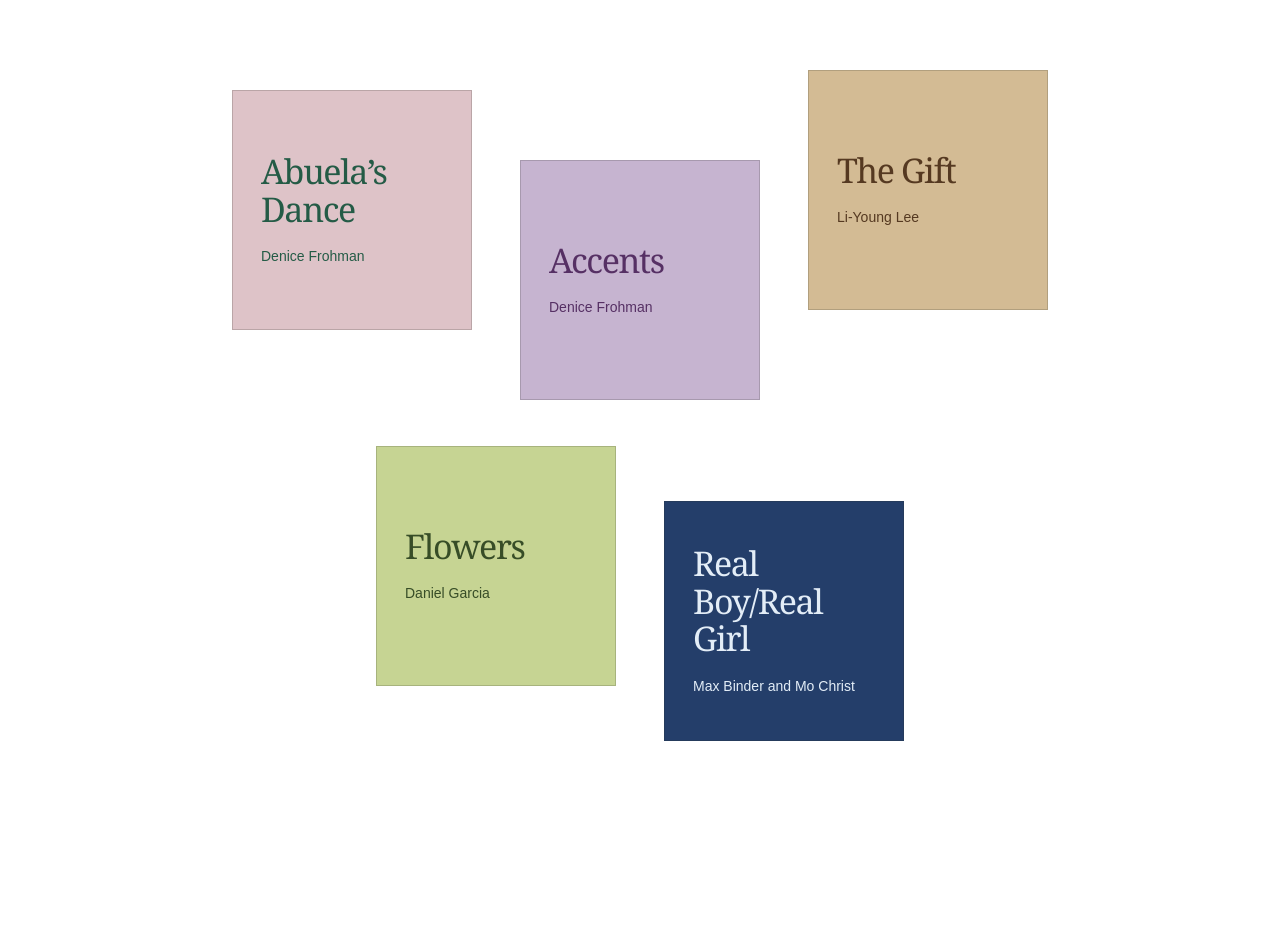
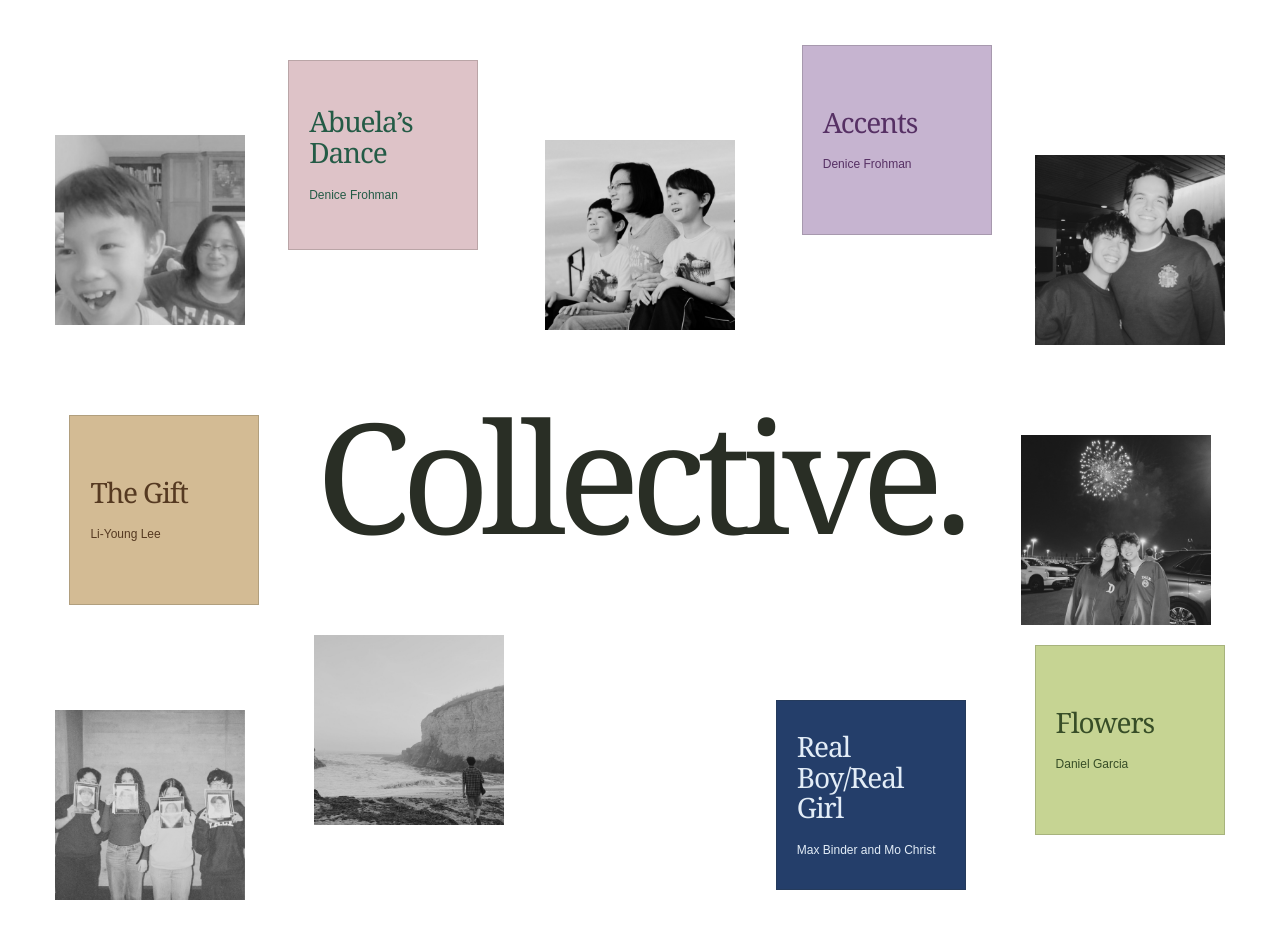
Before and after one commit to timothyleung2025/S4P-test, a plain HTML site: page p1-zine/index.html in a window 1280 px wide. Before the commit the page ends 841 px from the top, so only its background shows below. Drawn offline with Linux system fonts and the light colour scheme.

Commit message:
more changes

```diff
--- a/p1-zine/index.html
+++ b/p1-zine/index.html
@@ -11,32 +11,44 @@
 <body class="home-page">
 <!-- main holds the main content of this page -->
 <main class="poem-grid" aria-label="Poetry collection">
-<!-- just the title and author. the whole square opens the poem -->
-  <!-- an anchor makes the entire square a link to another HTML file -->
+<h1 class="collection-title">Collective.</h1>
+<!-- photos and poem links share the same size, mixed together like a scrapbook -->
+  <img class="home-photo photo-1" src="home-media/1.png" width="240" height="240" loading="lazy">
+
   <a class="poem-square square-dance" href="abuelas-dance.html">
     <h2>Abuela’s Dance</h2>
     <p>Denice Frohman</p>
   </a>
+
+  <img class="home-photo photo-2" src="home-media/2.png" width="240" height="240" loading="lazy">
 
   <a class="poem-square square-accents" href="accents.html">
     <h2>Accents</h2>
     <p>Denice Frohman</p>
   </a>
 
+  <img class="home-photo photo-3" src="home-media/3.png" width="240" height="240" loading="lazy">
+
   <a class="poem-square square-gift" href="the-gift.html">
     <h2>The Gift</h2>
     <p>Li-Young Lee</p>
   </a>
+
+  <img class="home-photo photo-4" src="home-media/4.png" width="240" height="240" loading="lazy">
 
   <a class="poem-square square-flowers" href="flowers.html">
     <h2>Flowers</h2>
     <p>Daniel Garcia</p>
   </a>
 
+  <img class="home-photo photo-5" src="home-media/5.png" width="240" height="240" loading="lazy">
+
   <a class="poem-square square-real" href="realboy-real-girl.html">
     <h2>Real Boy/Real Girl</h2>
     <p>Max Binder and Mo Christ</p>
   </a>
+
+  <img class="home-photo photo-6" src="home-media/6.png" width="240" height="240" loading="lazy">
 </main>
 </body>
 </html>
--- a/p1-zine/style.css
+++ b/p1-zine/style.css
@@ -379,31 +379,17 @@ main > p:last-child {
   border-top: 0;
 }
 
-/* flex-wrap moves squares onto another row when they run out of room */
-.home-page .poem-grid {
-  display: flex;
-  flex-wrap: wrap;
-  justify-content: center;
-  align-items: flex-start;
-  gap: 36px 48px;
-  max-width: 960px;
-  margin: 0 auto;
-  padding: 70px 24px 100px;
-  border: 0;
-  box-shadow: none;
-  background: transparent;
-}
-
+/* matching square dimensions for the photos and links */
 /* aspect-ratio keeps these square; flex stacks the title above the author */
 .poem-square {
   display: flex;
   flex-direction: column;
   justify-content: center;
   aspect-ratio: 1;
-  width: 240px;
+  width: clamp(150px, 14vw, 190px);
   max-width: 100%;
   min-width: 0;
-  padding: 28px;
+  padding: 20px;
   border: 1px solid #292e2533;
   color: var(--tile-ink);
   background-color: var(--tile-paper);
@@ -429,7 +415,7 @@ main > p:last-child {
 /* titles are headings so the homepage still has a clear structure */
 .poem-square h2 {
   margin: 0 0 18px;
-  font-size: 34px;
+  font-size: 28px;
   line-height: 1.1;
   letter-spacing: -0.04em;
   overflow-wrap: anywhere;
@@ -439,13 +425,108 @@ main > p:last-child {
 .poem-square p {
   margin: 0;
   font-family: Arial, sans-serif;
-  font-size: 14px;
+  font-size: 12px;
   line-height: 1.5;
 }
 
-/* uneven spacing makes the squares feel arranged on a table */
-.square-dance { margin-top: 20px; }
-.square-accents { margin-top: 90px; }
-.square-gift { margin-top: 0; }
-.square-flowers { margin-top: 10px; }
-.square-real { margin-top: 65px; }
+/* same dimensions as the poem squares. cover keeps the photo from stretching */
+.home-photo {
+  display: block;
+  width: clamp(150px, 14vw, 190px);
+  max-width: 100%;
+  height: auto;
+  aspect-ratio: 1;
+  object-fit: cover;
+  /*transition: transform 180ms;*/
+}
+
+/* scale changes the appearance without moving the other squares around */
+.home-photo:hover {
+  transform: scale(0.96);
+}
+
+/* the grid is just a base; offsets below make the arrangement feel less lined up */
+.home-page .poem-grid {
+  display: grid;
+  grid-template-columns: repeat(5, minmax(0, 1fr));
+  column-gap: 44px;
+  row-gap: 100px;
+  max-width: 1560px;
+  align-items: center;
+  margin: 0 auto;
+  padding: 90px 50px 110px;
+  border: 0;
+  box-shadow: none;
+  background: transparent;
+}
+
+.home-page .poem-square,
+.home-photo {
+  width: 100%;
+  max-width: 190px;
+  justify-self: center;
+  margin: 0;
+}
+
+/* a bigger title in its own grid space keeps the surrounding squares clear */
+.collection-title {
+  grid-column: 2 / 5;
+  grid-row: 2;
+  margin: 0;
+  padding: 0;
+  color: #292e25;
+  font-size: clamp(24px, 12vw, 160px);
+  line-height: 1;
+  letter-spacing: -0.06em;
+  text-align: center;
+}
+
+/* bigger vertical gaps give these offsets room without letting squares overlap */
+.photo-1 {
+  grid-column: 1; grid-row: 1;
+  translate: 0 45px;
+}
+.square-dance {
+  grid-column: 2; grid-row: 1;
+  translate: -12px -30px;
+}
+.photo-2 {
+  grid-column: 3; grid-row: 1;
+  translate: 0 50px;
+}
+.square-accents {
+  grid-column: 4; grid-row: 1;
+  translate: 12px -45px;
+}
+.photo-3 {
+  grid-column: 5; grid-row: 1;
+  translate: 0 65px;
+}
+
+/* the side pieces pull inward toward the title */
+.square-gift {
+  grid-column: 1; grid-row: 2;
+  translate: 14px 35px;
+}
+.photo-4 {
+  grid-column: 5; grid-row: 2;
+  translate: -14px 55px;
+}
+
+/* the lower pieces spread out at different heights */
+.square-flowers {
+  grid-column: 5; grid-row: 3;
+  translate: 0 -25px;
+}
+.photo-5 {
+  grid-column: 2; grid-row: 3;
+  translate: 14px -35px;
+}
+.square-real {
+  grid-column: 4; grid-row: 3;
+  translate: -14px 30px;
+}
+.photo-6 {
+  grid-column: 1; grid-row: 3;
+  translate: 0 40px;
+}
```
Also changed, not shown: p1-zine/accents.html (+1 -11 lines), p1-zine/home-media/1.png (added), p1-zine/home-media/2.png (added), p1-zine/home-media/3.png (added), p1-zine/home-media/4.png (added), p1-zine/home-media/5.png (added), p1-zine/home-media/6.png (added), 1 other file.
